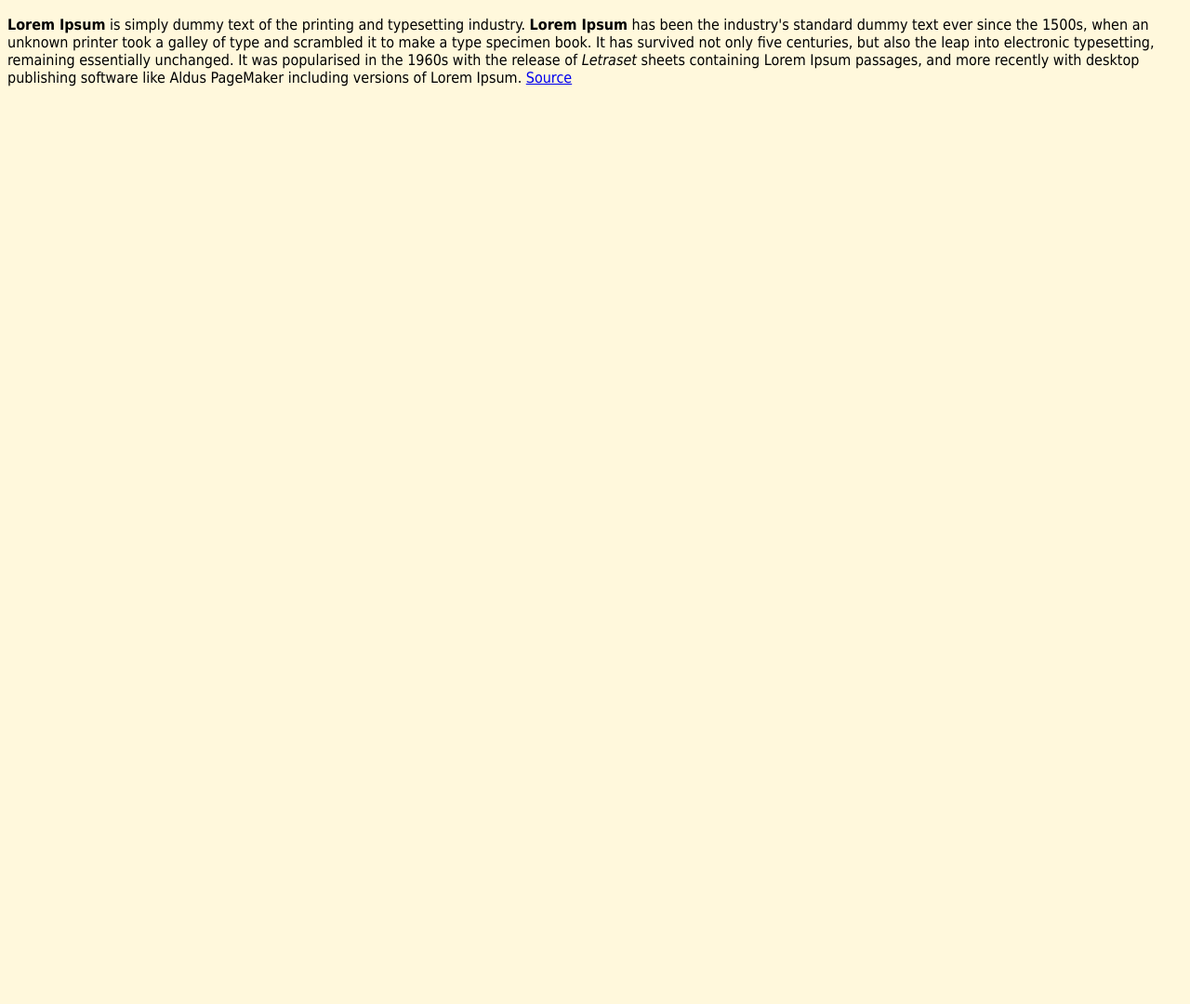
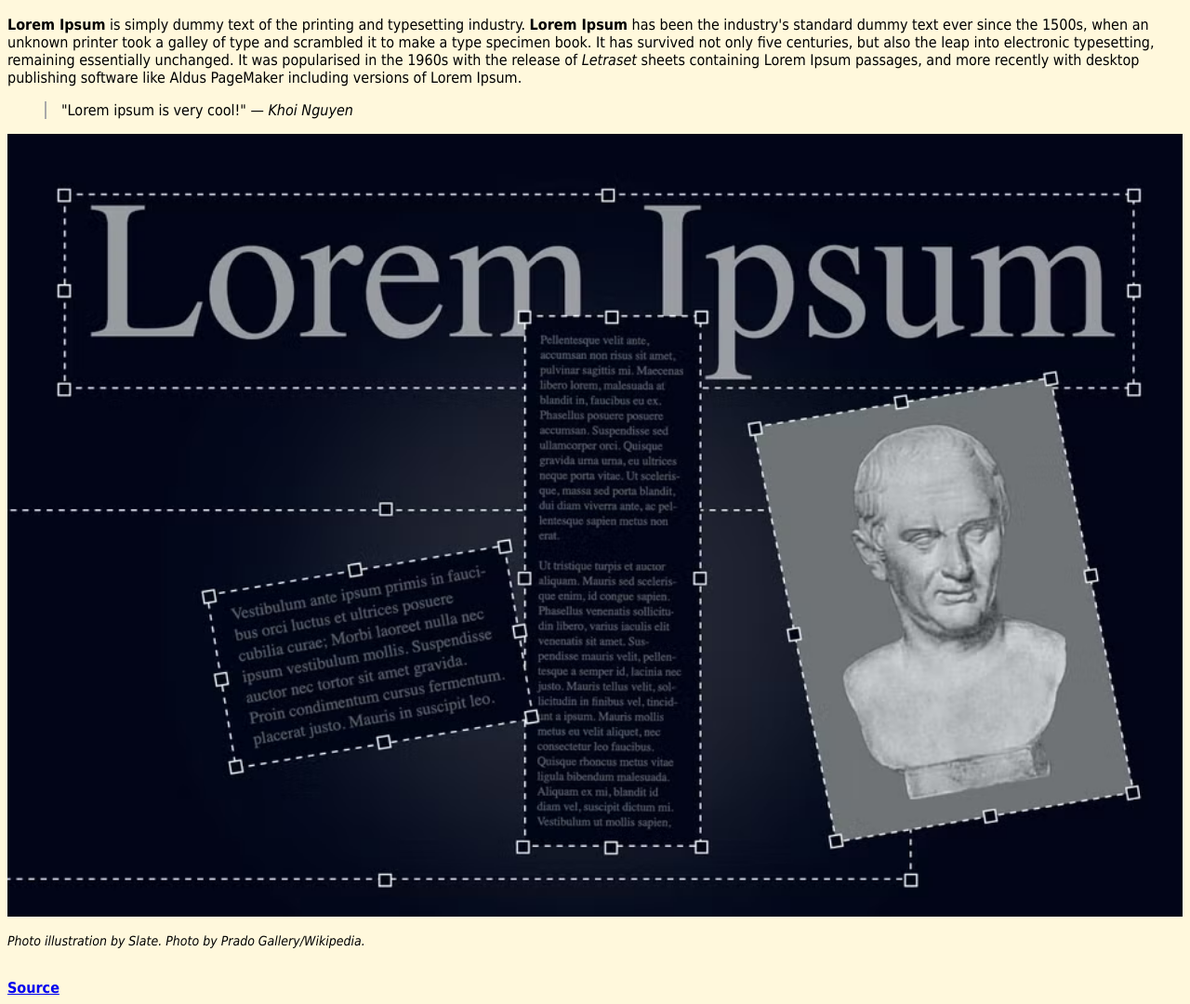
Before and after one commit to akhoinguyen/IMD1005-first-website, a plain HTML site: page index.html in a window 1280 px wide. Shown: the part 112-1192 px from the top of the page at 93% size. Before the commit the page ends 800 px from the top, so only its background shows below. Drawn offline with Linux system fonts and the light colour scheme.

Commit message:
Add more content: link, image, blockquote; Add more CSS

```diff
--- a/css/main.css
+++ b/css/main.css
@@ -3,6 +3,21 @@ body {
     background-color: cornsilk;
 }
 
+img {
+display: inline-block;
+}
+
 h1 {
 
 }
+
+p.img-capt {
+    font-size: 0.875em;
+    font-style: italic;
+}
+
+blockquote {
+    border-left: 2px solid;
+    border-color: #aaa;
+    padding-left: 1em;
+}
--- a/index.html
+++ b/index.html
@@ -15,8 +15,23 @@
     <main>
         <h1>Hello World!</h1>
         <h2>What is Lorem ipsum?</h2>
-        <p><strong>Lorem Ipsum</strong> is simply dummy text of the printing and typesetting industry. <strong>Lorem Ipsum</strong> has been the industry's standard dummy text ever since the 1500s, when an unknown printer took a galley of type and scrambled it to make a type specimen book. It has survived not only five centuries, but also the leap into electronic typesetting, remaining essentially unchanged. It was popularised in the 1960s with the release of <i>Letraset</i> sheets containing Lorem Ipsum passages, and more recently with desktop publishing software like Aldus PageMaker including versions of Lorem Ipsum. <a href="https://www.lipsum.com/" target=”_blank”>Source</a></p>
+        <p><strong>Lorem Ipsum</strong> is simply dummy text of the printing and typesetting industry. <strong>Lorem
+                Ipsum</strong> has been the industry's standard dummy text ever since the 1500s, when an unknown printer
+            took a galley of type and scrambled it to make a type specimen book. It has survived not only five
+            centuries, but also the leap into electronic typesetting, remaining essentially unchanged. It was
+            popularised in the 1960s with the release of <i>Letraset</i> sheets containing Lorem Ipsum passages, and
+            more recently with desktop publishing software like Aldus PageMaker including versions of Lorem Ipsum.</p>
 
+        <blockquote>"Lorem ipsum is very cool!"
+        <cite>&mdash; Khoi Nguyen</cite></blockquote>
+
+        <img src="images/5294e6d0-53ed-4a4a-a350-7eaeab72ac93.avif" alt="" width="100%">
+
+        <p class="img-capt">Photo illustration by Slate. Photo by Prado Gallery/Wikipedia.</p>
+
+        <br>
+
+        <a href="https://www.lipsum.com/" target=”_blank”><strong>Source</strong></a>
 
 
     </main>
```
Also changed, not shown: images/5294e6d0-53ed-4a4a-a350-7eaeab72ac93.avif (added).
